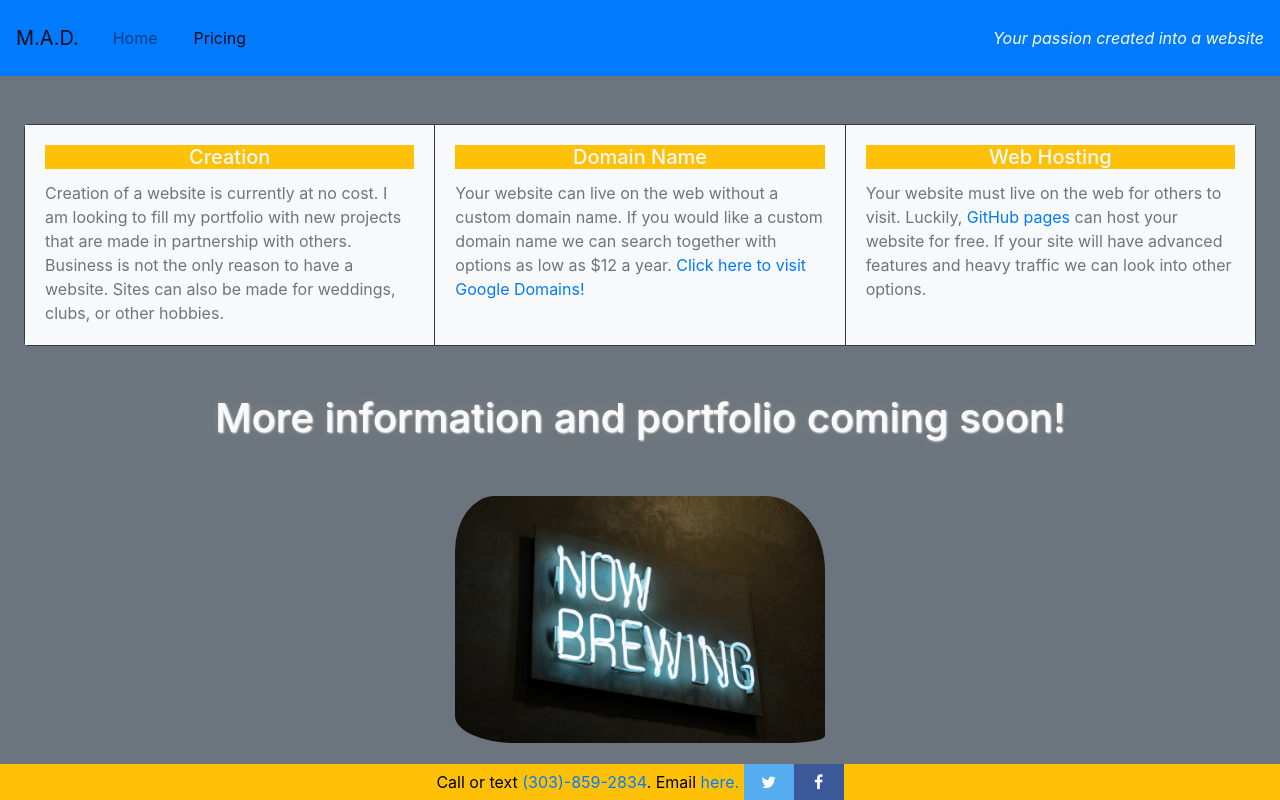
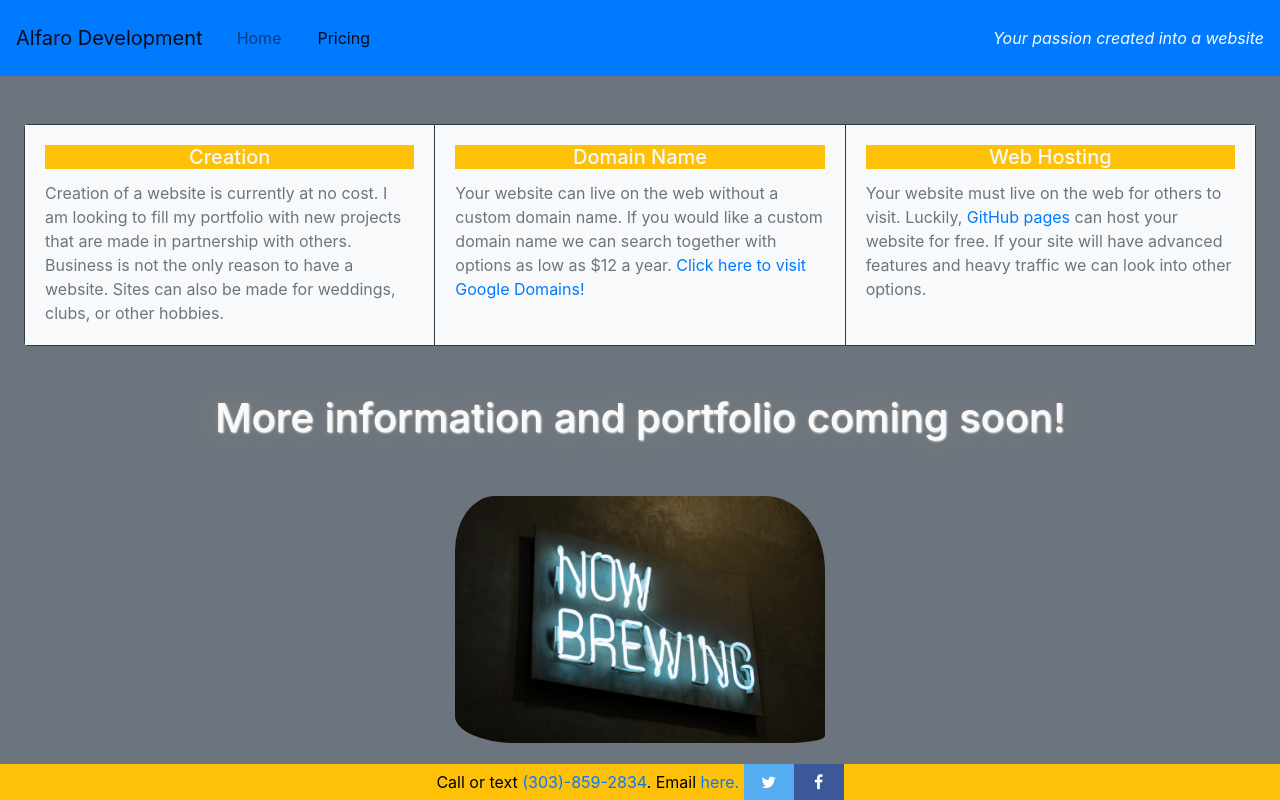
Before and after one commit to marcogalfaro/marcogalfaro.github.io, a plain HTML site: page pricing.html in a window 1280 px wide. Drawn offline with nearby package versions, Linux system fonts and the light colour scheme.

Commit message:
alfaro design change

```diff
--- a/pricing.html
+++ b/pricing.html
@@ -12,14 +12,14 @@
     <link rel="stylesheet" href="../styles.css">
     <link rel="stylesheet" href="https://cdnjs.cloudflare.com/ajax/libs/font-awesome/4.7.0/css/font-awesome.min.css">
 
-    <title>Marco Alfaro Design</title>
+    <title>Alfaro Development</title>
 </head>
 
 <body class="bg-secondary text-white">
 
     <!-- Nav Bar -->
     <nav class="navbar navbar-expand-lg navbar-light bg-primary">
-        <a class="navbar-brand" href="index.html">M.A.D.</a>
+        <a class="navbar-brand" href="index.html">Alfaro Development</a>
         <button class="navbar-toggler" type="button" data-toggle="collapse" data-target="#navbarText" aria-controls="navbarText"
             aria-expanded="false" aria-label="Toggle navigation">
             <span class="navbar-toggler-icon"></span>
```
Also changed, not shown: index.html (+1 -1 lines).
